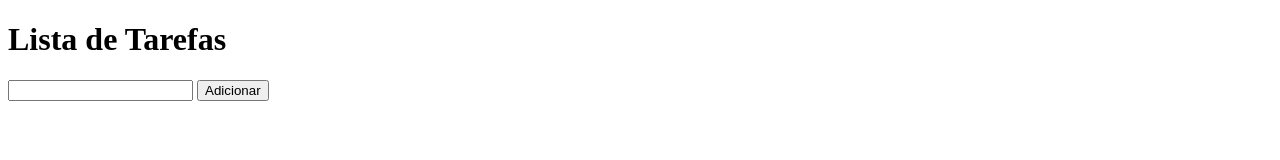
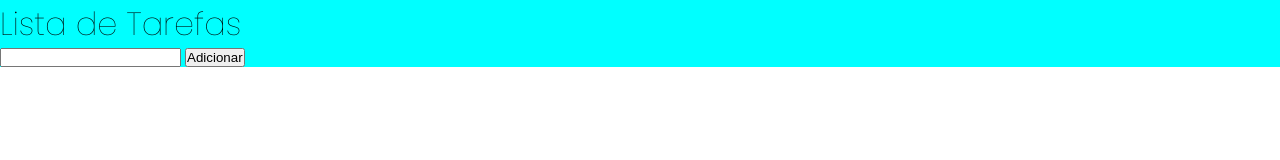
Before and after one commit to Amandamecchi/To_Do_List, a plain HTML site: page index.html in a window 1280 px wide. Drawn offline with Linux system fonts and the light colour scheme.

Commit message:
Pequenas alterações

```diff
--- a/index.html
+++ b/index.html
@@ -5,13 +5,17 @@
     <meta name="viewport" content="width=device-width, initial-scale=1.0">
     <title>To Do List</title>
 <script src="script.js"></script>
+<link rel="stylesheet" href="styles.css">
 </head>
 <body>
 
-    <h1>Lista de Tarefas</h1>
+    <div class="container">
+        <h1>Lista de Tarefas</h1>
 
-    <input type="digite uma tarefa">
-    <input type="button" value="Adicionar">
+        <input type="digite uma tarefa">
+        <input type="button" value="Adicionar">
+
+    </div>
 
 
 
--- a/styles.css
+++ b/styles.css
@@ -1,7 +1,18 @@
 @import url('https://fonts.googleapis.com/css2?family=Poppins:ital,wght@0,100;0,200;0,300;0,400;0,500;0,600;0,700;0,800;0,900;1,100;1,200;1,300;1,400;1,500;1,600;1,700;1,800;1,900&display=swap');
+
+*{
+    box-sizing: border-box;
+    margin: 0;
+    padding: 0;
+}
 
 h1 {
     font-family: "Poppins", serif;
     font-weight: 100;
     font-style: normal;
 }
+
+.container{
+    background-color: aqua;
+    align-items: center;
+}
```
